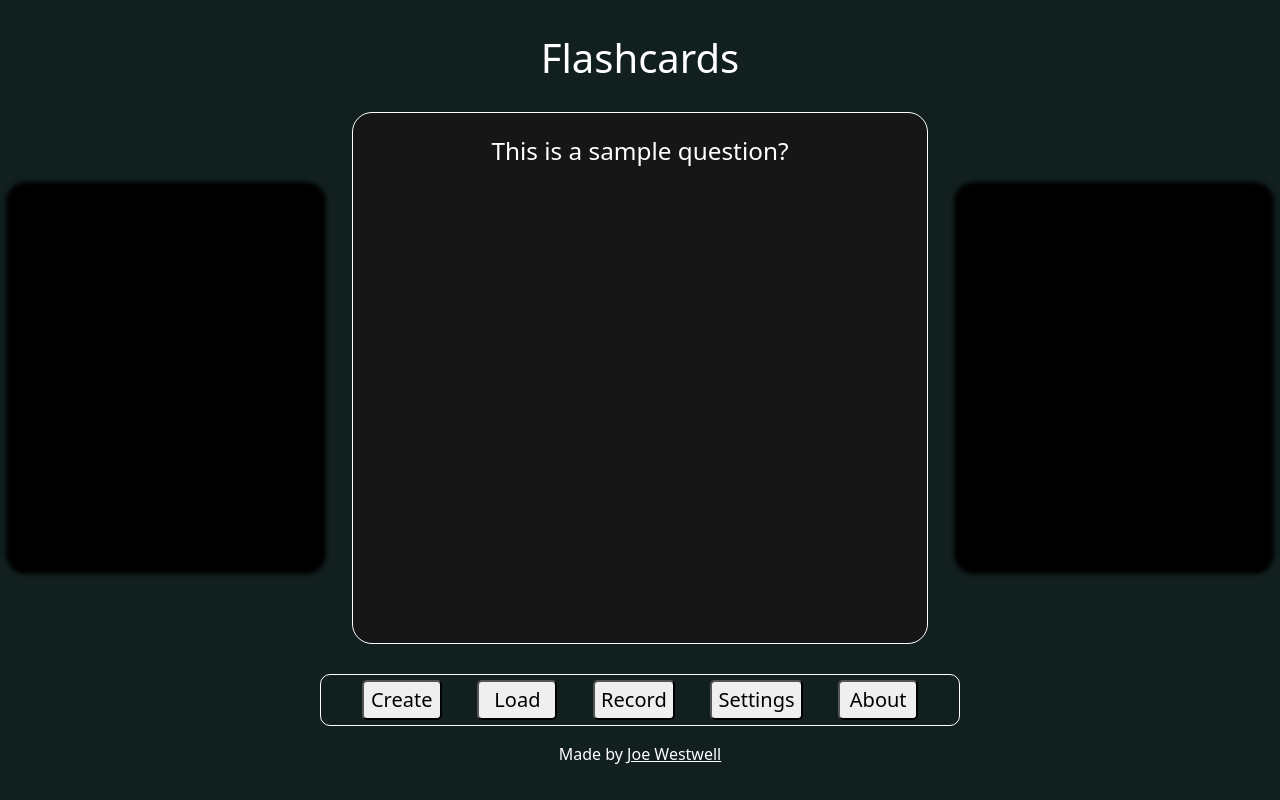
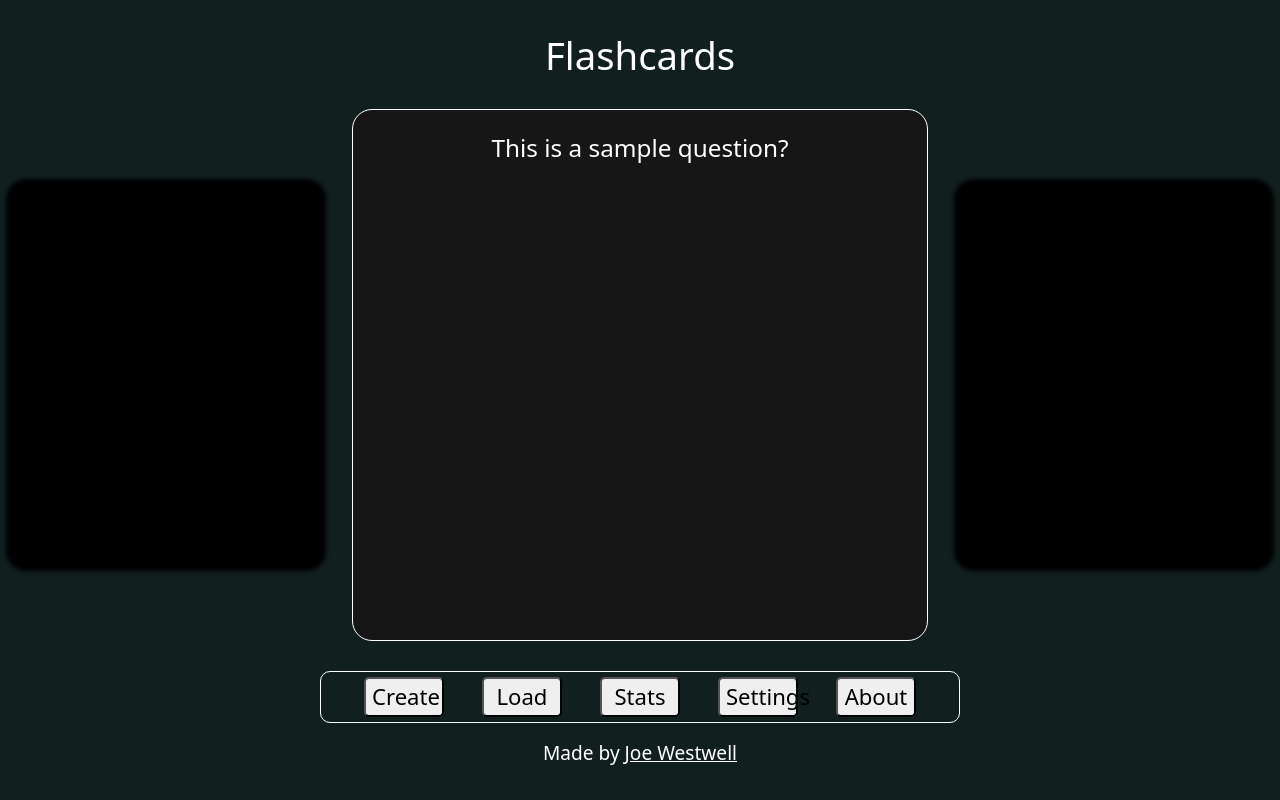
Before and after one commit to J-Wll/flashcards, a React (Vite) app: page / in a window 1280 px wide. Built offline with nearby package versions, Linux system fonts and the light colour scheme.

Commit message:
Scaling of text on the page

```diff
--- a/src/App.jsx
+++ b/src/App.jsx
@@ -3,9 +3,9 @@ import reactLogo from './assets/react.svg'
 import viteLogo from '/vite.svg'
 import FlashcardHandler from './FlashcardHandler'
 import Footer from './Footer'
+import * as bootstrap from 'bootstrap'
 import './css/App.css'
 import './scss/styles.scss'
-import * as bootstrap from 'bootstrap'
 
 function App() {
 
--- a/src/FlashcardHandler.jsx
+++ b/src/FlashcardHandler.jsx
@@ -29,7 +29,7 @@ export default function FlashcardHandler() {
             <div className="control-bar my-3">
                 <button className="control-buttons">Create</button>
                 <button className="control-buttons">Load</button>
-                <button className="control-buttons">Record</button>
+                <button className="control-buttons">Stats</button>
                 <button className="control-buttons">Settings</button>
                 <button className="control-buttons">About</button>
             </div>
--- a/src/css/App.css
+++ b/src/css/App.css
@@ -9,3 +9,11 @@
     align-items: center;
     justify-content: center;
 }
+
+h1.text-white.mt-1.mb-3 {
+    font-size: calc(30px + 0.4dvw + 0.4dvh);
+}
+
+p{
+    font-size: calc(16px + 0.15dvw + 0.15dvh);
+}
--- a/src/css/FlashcardHandler.css
+++ b/src/css/FlashcardHandler.css
@@ -29,9 +29,11 @@
 
 .control-buttons {
     font-size: 20px;
-    height: 40px;
+    min-height: 40px;
     border-radius: 5px;
     min-width: 80px;
+    width: 10%;
     /* margin-left: 5px; */
     /* margin-right: 5px; */
+    font-size: calc(20px + 0.1dvw + 0.1dvh);
 }
```
